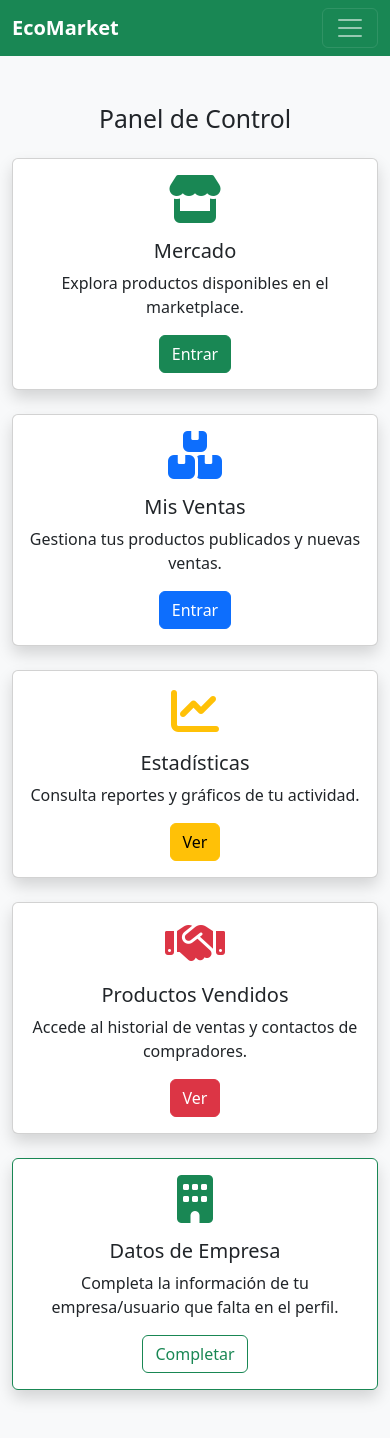
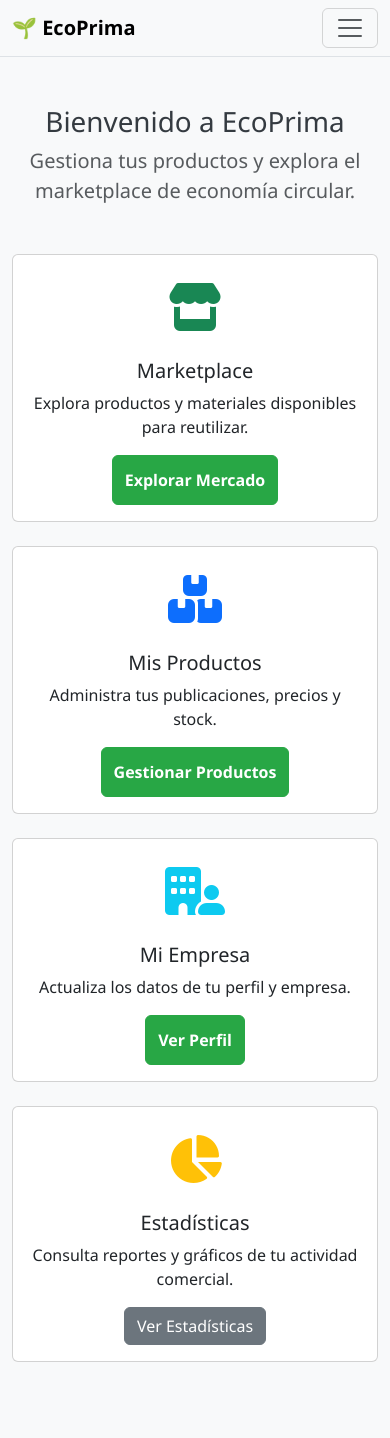
Before and after one commit to asmulever/Ecoprima, a PHP site: page /dashboard.php in a window 390 px wide. After the commit the page ends 1362 px from the top, so only its background shows below. Run offline with PHP 8.4, Linux system fonts and the light colour scheme; the visitor is signed in with stand-in values (Sample User, id 1).

Commit message:
feat(ver1.2): Modernize UI/UX and improve responsiveness
This commit introduces a comprehensive UI/UX overhaul.

- Creates a new, modern stylesheet (theme.css) for a consistent look and feel.
- Redesigns the login and registration pages with a professional and responsive layout.
- Implements a new, user-friendly navigation toolbar for authenticated users.
- Redesigns the main dashboard with a clean, grid-based layout and improved visuals.

```diff
--- /dev/null
+++ b/assets/css/theme.css
@@ -0,0 +1,89 @@
+/* assets/css/theme.css */
+
+:root {
+    --primary-color: #28a745; /* Eco-friendly Green */
+    --secondary-color: #6c757d;
+    --light-gray: #f8f9fa;
+    --dark-text: #343a40;
+    --border-radius: 0.5rem;
+    --box-shadow: 0 4px 12px rgba(0, 0, 0, 0.08);
+}
+
+body {
+    background-color: var(--light-gray);
+    font-family: 'Segoe UI', Tahoma, Geneva, Verdana, sans-serif;
+    color: var(--dark-text);
+    display: flex;
+    flex-direction: column;
+    min-height: 100vh;
+}
+
+.auth-wrapper {
+    display: flex;
+    flex-grow: 1;
+    justify-content: center;
+    align-items: center;
+    padding: 2rem;
+}
+
+.auth-box {
+    width: 100%;
+    max-width: 450px;
+    background: #fff;
+    padding: 2.5rem;
+    border-radius: var(--border-radius);
+    box-shadow: var(--box-shadow);
+    border-top: 5px solid var(--primary-color);
+}
+
+.auth-box .logo {
+    font-size: 1.8rem;
+    font-weight: 700;
+    color: var(--primary-color);
+    margin-bottom: 1.5rem;
+    text-align: center;
+}
+
+.auth-box .logo .leaf {
+    display: inline-block;
+    transform: rotate(-20deg);
+}
+
+.form-control:focus {
+    border-color: var(--primary-color);
+    box-shadow: 0 0 0 0.25rem rgba(40, 167, 69, 0.25);
+}
+
+.btn-primary {
+    background-color: var(--primary-color);
+    border-color: var(--primary-color);
+    font-weight: 600;
+    padding: 0.75rem;
+    transition: background-color 0.2s ease-in-out;
+}
+
+.btn-primary:hover {
+    background-color: #218838;
+    border-color: #1e7e34;
+}
+
+.footer-links {
+    text-align: center;
+    margin-top: 1.5rem;
+}
+
+.footer-links a {
+    color: var(--secondary-color);
+    text-decoration: none;
+    transition: color 0.2s ease-in-out;
+}
+
+.footer-links a:hover {
+    color: var(--primary-color);
+    text-decoration: underline;
+}
+
+.footer-links .separator {
+    margin: 0 0.5rem;
+    color: #ccc;
+}
--- a/dashboard.php
+++ b/dashboard.php
@@ -4,104 +4,96 @@ if (!isset($_SESSION['user_id'])) {
     header("Location: index.php");
     exit();
 }
+$user_email = $_SESSION['email'] ?? 'Usuario';
 ?>
 <!DOCTYPE html>
 <html lang="es">
 <head>
   <meta charset="UTF-8">
-  <title>Dashboard - EcoMarket</title>
-  <link rel="stylesheet" href="https://cdn.jsdelivr.net/npm/bootstrap@5.3.3/dist/css/bootstrap.min.css">
-  <link rel="stylesheet" href="https://cdnjs.cloudflare.com/ajax/libs/font-awesome/6.5.0/css/all.min.css">
+  <meta name="viewport" content="width=device-width, initial-scale=1.0">
+  <title>Dashboard - EcoPrima</title>
+  <link href="https://cdn.jsdelivr.net/npm/bootstrap@5.3.3/dist/css/bootstrap.min.css" rel="stylesheet">
+  <link rel="stylesheet" href="https://cdnjs.cloudflare.com/ajax/libs/font-awesome/6.5.1/css/all.min.css">
+  <link rel="stylesheet" href="assets/css/theme.css">
+  <style>
+      .dashboard-card {
+          transition: transform 0.2s ease-in-out, box-shadow 0.2s ease-in-out;
+      }
+      .dashboard-card:hover {
+          transform: translateY(-5px);
+          box-shadow: 0 8px 20px rgba(0,0,0,0.12);
+      }
+      .dashboard-card .card-body {
+          display: flex;
+          flex-direction: column;
+          align-items: center;
+          justify-content: center;
+          text-align: center;
+      }
+      .dashboard-card .icon {
+          font-size: 3rem;
+          margin-bottom: 1rem;
+      }
+  </style>
 </head>
-<body class="bg-light">
+<body>
 
-  <!-- Navbar -->
-  <nav class="navbar navbar-expand-lg navbar-dark bg-success">
-    <div class="container-fluid">
-      <a class="navbar-brand fw-bold" href="dashboard.php">EcoMarket</a>
-      <button class="navbar-toggler" type="button" data-bs-toggle="collapse" data-bs-target="#navbarNav">
-        <span class="navbar-toggler-icon"></span>
-      </button>
-      <div class="collapse navbar-collapse" id="navbarNav">
-        <ul class="navbar-nav ms-auto">
-          <li class="nav-item"><a class="nav-link active" href="dashboard.php">Dashboard</a></li>
-          <li class="nav-item"><a class="nav-link" href="productos_abm.php">Mis Productos</a></li>
-          <li class="nav-item"><a class="nav-link" href="marketplace.php">Marketplace</a></li>
-          <li class="nav-item"><a class="nav-link" href="logout.php">Salir</a></li>
-        </ul>
-      </div>
-    </div>
-  </nav>
+  <?php include 'toolbar.php'; ?>
 
-  <!-- Contenido -->
-  <div class="container py-5">
-    <h2 class="mb-4 text-center">Panel de Control</h2>
+  <main class="container py-5">
+    <header class="mb-5 text-center">
+      <h1>Bienvenido a EcoPrima</h1>
+      <p class="lead text-muted">Gestiona tus productos y explora el marketplace de economía circular.</p>
+    </header>
 
-    <div class="row g-4">
+    <div class="row g-4 justify-content-center">
 
-      <!-- Mercado -->
-      <div class="col-md-6 col-lg-3">
-        <div class="card text-center shadow h-100">
+      <div class="col-md-6 col-lg-4">
+        <div class="card dashboard-card h-100">
           <div class="card-body">
-            <i class="fas fa-store fa-3x text-success mb-3"></i>
-            <h5 class="card-title">Mercado</h5>
-            <p class="card-text">Explora productos disponibles en el marketplace.</p>
-            <a href="marketplace.php" class="btn btn-success">Entrar</a>
+            <div class="icon text-success"><i class="fas fa-store"></i></div>
+            <h5 class="card-title">Marketplace</h5>
+            <p class="card-text">Explora productos y materiales disponibles para reutilizar.</p>
+            <a href="marketplace.php" class="btn btn-primary mt-auto">Explorar Mercado</a>
           </div>
         </div>
       </div>
 
-      <!-- Mis Ventas -->
-      <div class="col-md-6 col-lg-3">
-        <div class="card text-center shadow h-100">
+      <div class="col-md-6 col-lg-4">
+        <div class="card dashboard-card h-100">
           <div class="card-body">
-            <i class="fas fa-boxes fa-3x text-primary mb-3"></i>
-            <h5 class="card-title">Mis Ventas</h5>
-            <p class="card-text">Gestiona tus productos publicados y nuevas ventas.</p>
-            <a href="productos_abm.php" class="btn btn-primary">Entrar</a>
+            <div class="icon text-primary"><i class="fas fa-boxes-stacked"></i></div>
+            <h5 class="card-title">Mis Productos</h5>
+            <p class="card-text">Administra tus publicaciones, precios y stock.</p>
+            <a href="productos_abm.php" class="btn btn-primary mt-auto">Gestionar Productos</a>
           </div>
         </div>
       </div>
 
-      <!-- Estadísticas -->
-      <div class="col-md-6 col-lg-3">
-        <div class="card text-center shadow h-100">
+      <div class="col-md-6 col-lg-4">
+        <div class="card dashboard-card h-100">
           <div class="card-body">
-            <i class="fas fa-chart-line fa-3x text-warning mb-3"></i>
-            <h5 class="card-title">Estadísticas</h5>
-            <p class="card-text">Consulta reportes y gráficos de tu actividad.</p>
-            <a href="stats.php" class="btn btn-warning">Ver</a>
+            <div class="icon text-info"><i class="fas fa-building-user"></i></div>
+            <h5 class="card-title">Mi Empresa</h5>
+            <p class="card-text">Actualiza los datos de tu perfil y empresa.</p>
+            <a href="empresa_form.php" class="btn btn-primary mt-auto">Ver Perfil</a>
           </div>
         </div>
       </div>
 
-      <!-- Productos Vendidos -->
-      <div class="col-md-6 col-lg-3">
-        <div class="card text-center shadow h-100">
+      <div class="col-md-6 col-lg-4">
+        <div class="card dashboard-card h-100">
           <div class="card-body">
-            <i class="fas fa-handshake fa-3x text-danger mb-3"></i>
-            <h5 class="card-title">Productos Vendidos</h5>
-            <p class="card-text">Accede al historial de ventas y contactos de compradores.</p>
-            <a href="vendidos.php" class="btn btn-danger">Ver</a>
-          </div>
-        </div>
-      </div>
-
-      <!-- NUEVA TARJETA: Datos de Empresa/Usuario -->
-      <div class="col-md-6 col-lg-3">
-        <div class="card text-center shadow h-100 border-success">
-          <div class="card-body">
-            <i class="fas fa-building fa-3x text-success mb-3"></i>
-            <h5 class="card-title">Datos de Empresa</h5>
-            <p class="card-text">Completa la información de tu empresa/usuario que falta en el perfil.</p>
-            <a href="empresa_form.php" class="btn btn-outline-success">Completar</a>
+            <div class="icon text-warning"><i class="fas fa-chart-pie"></i></div>
+            <h5 class="card-title">Estadísticas</h5>
+            <p class="card-text">Consulta reportes y gráficos de tu actividad comercial.</p>
+            <a href="stats.php" class="btn btn-secondary mt-auto">Ver Estadísticas</a>
           </div>
         </div>
       </div>
 
     </div>
-  </div>
+  </main>
 
-  <script src="https://cdn.jsdelivr.net/npm/bootstrap@5.3.3/dist/js/bootstrap.bundle.min.js"></script>
 </body>
 </html>
--- a/toolbar.php
+++ b/toolbar.php
@@ -1,18 +1,42 @@
-<nav class="navbar navbar-expand-lg navbar-dark bg-success">
-  <div class="container-fluid">
-    <a class="navbar-brand fw-bold" href="dashboard.php">EcoMarket</a>
-    <button class="navbar-toggler" type="button" data-bs-toggle="collapse" data-bs-target="#navbarNav">
+<nav class="navbar navbar-expand-lg navbar-light bg-light border-bottom">
+  <div class="container">
+    <a class="navbar-brand fw-bold" href="dashboard.php">
+      <span style="color: var(--primary-color);">🌱</span> EcoPrima
+    </a>
+    <button class="navbar-toggler" type="button" data-bs-toggle="collapse" data-bs-target="#main-nav" aria-controls="main-nav" aria-expanded="false" aria-label="Toggle navigation">
       <span class="navbar-toggler-icon"></span>
     </button>
-    <div class="collapse navbar-collapse" id="navbarNav">
-      <ul class="navbar-nav ms-auto">
-        <li class="nav-item"><a class="nav-link" href="dashboard.php">Dashboard</a></li>
-        <li class="nav-item"><a class="nav-link" href="productos_abm.php">Mis Productos</a></li>
-        <li class="nav-item"><a class="nav-link" href="marketplace.php">Marketplace</a></li>
-        <li class="nav-item"><a class="nav-link" href="stats.php">Estadísticas</a></li>
-        <li class="nav-item"><a class="nav-link" href="vendidos.php">Vendidos</a></li>
-        <li class="nav-item"><a class="nav-link" href="logout.php">Salir</a></li>
+    <div class="collapse navbar-collapse" id="main-nav">
+      <ul class="navbar-nav me-auto mb-2 mb-lg-0">
+        <li class="nav-item">
+          <a class="nav-link" href="dashboard.php">Dashboard</a>
+        </li>
+        <li class="nav-item">
+          <a class="nav-link" href="marketplace.php">Marketplace</a>
+        </li>
+        <li class="nav-item">
+          <a class="nav-link" href="productos_abm.php">Mis Productos</a>
+        </li>
+        <li class="nav-item">
+          <a class="nav-link" href="empresa_form.php">Mi Empresa</a>
+        </li>
+        <li class="nav-item">
+          <a class="nav-link" href="stats.php">Estadísticas</a>
+        </li>
+      </ul>
+      <ul class="navbar-nav">
+        <li class="nav-item dropdown">
+          <a class="nav-link dropdown-toggle" href="#" id="userDropdown" role="button" data-bs-toggle="dropdown" aria-expanded="false">
+            <?php echo htmlspecialchars($_SESSION['email'] ?? 'Usuario', ENT_QUOTES, 'UTF-8'); ?>
+          </a>
+          <ul class="dropdown-menu dropdown-menu-end" aria-labelledby="userDropdown">
+            <li><a class="dropdown-item" href="dashboard.php">Mi Perfil</a></li>
+            <li><hr class="dropdown-divider"></li>
+            <li><a class="dropdown-item text-danger" href="logout.php">Salir</a></li>
+          </ul>
+        </li>
       </ul>
     </div>
   </div>
 </nav>
+<script src="https://cdn.jsdelivr.net/npm/bootstrap@5.3.3/dist/js/bootstrap.bundle.min.js"></script>
```
Also changed, not shown: AGENTS.md (deleted, +0 -66 lines), config/db.php (+7 -33 lines), empresa_form.php (+97 -82 lines), index.php (+17 -25 lines), marketplace.php (+11 -28 lines), productos_abm.php (+12 -28 lines), registro.php (+22 -47 lines), 2 other files.
